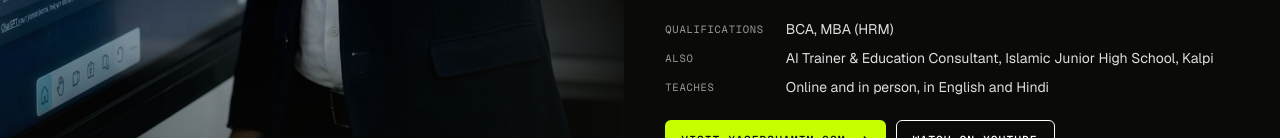
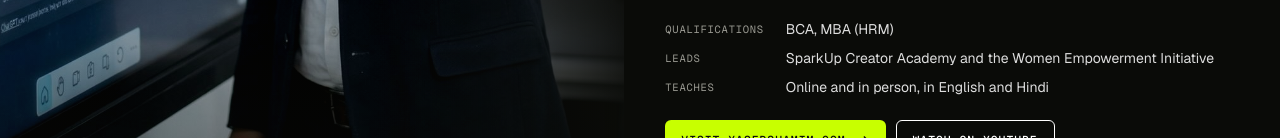
Before and after one commit to yasershamim/-sparkupcreative-website, a plain HTML site: page sparkupcreative-website/about.html in a window 1280 px wide. Shown: the part 1972-2110 px from the top of the page. Drawn offline with Linux system fonts and the light colour scheme.

Commit message:
About page: replace school role with Academy and Women Empowerment line
Co-Authored-By: Claude Opus 5.5 <noreply@anthropic.com>
Claude-Session: https://claude.ai/code/session_01FueW7S5groZsZM24Lep9ud

```diff
--- a/sparkupcreative-website/about.html
+++ b/sparkupcreative-website/about.html
@@ -48,7 +48,7 @@
     </div>
     <dl class="ceo-facts rv d3">
       <dt>Qualifications</dt><dd>BCA, MBA (HRM)</dd>
-      <dt>Also</dt><dd>AI Trainer &amp; Education Consultant, Islamic Junior High School, Kalpi</dd>
+      <dt>Leads</dt><dd>SparkUp Creator Academy and the Women Empowerment Initiative</dd>
       <dt>Teaches</dt><dd>Online and in person, in English and Hindi</dd>
     </dl>
     <div class="ceo-acts rv d4"><a class="btn btn-lime" href="https://www.yasershamim.com" target="_blank" rel="noopener">Visit yasershamim.com <svg viewBox="0 0 16 16" fill="none" stroke="currentColor" stroke-width="1.6"><path d="M2 8h11M9 4l4 4-4 4"/></svg></a><a class="btn btn-ghost" style="color:#fff" href="https://www.youtube.com/@yasershamim" target="_blank" rel="noopener">Watch on YouTube</a></div>
```
